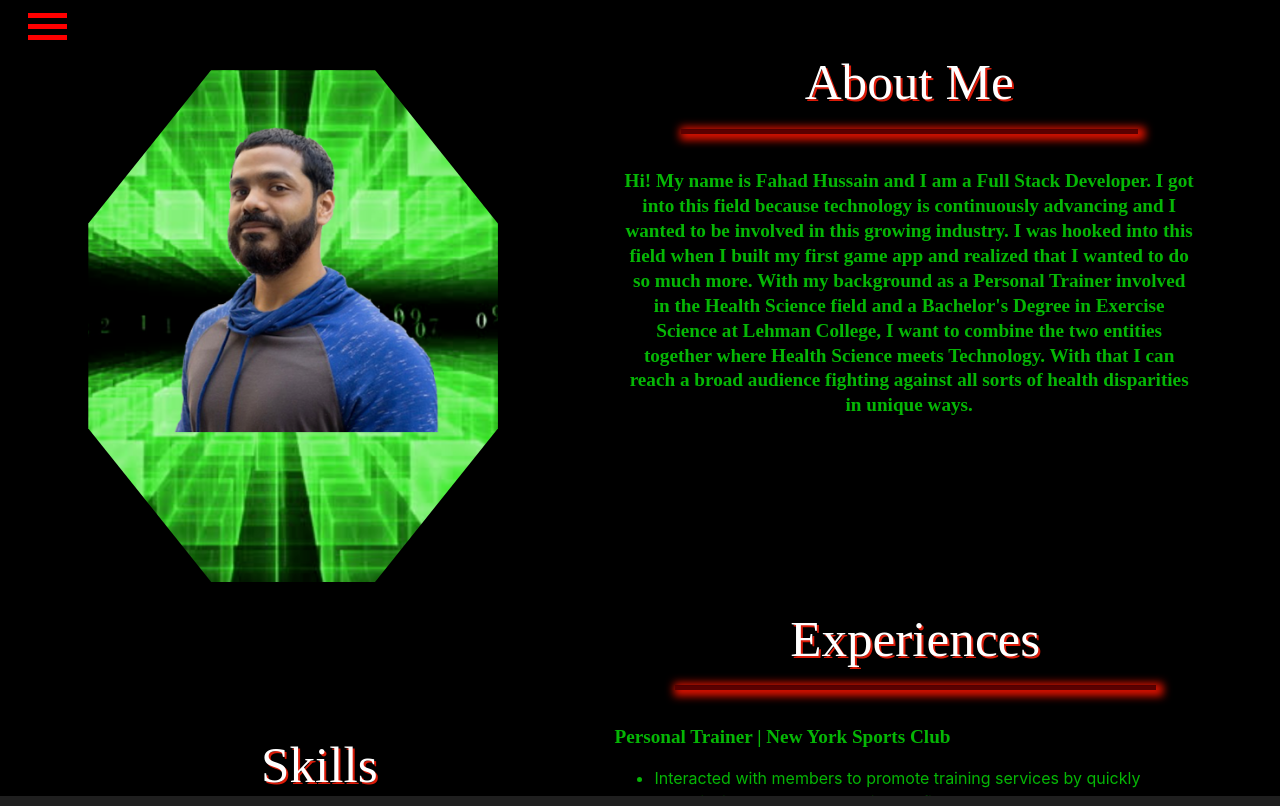
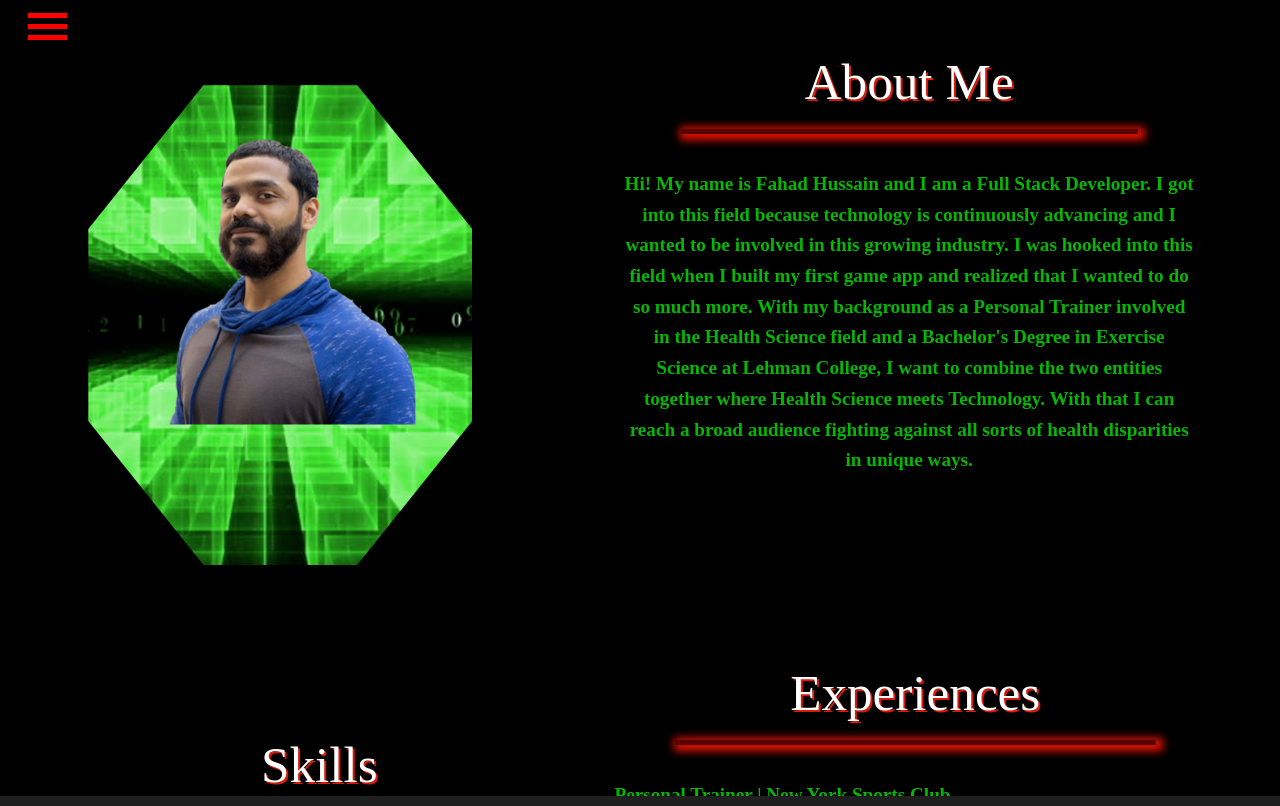
Before and after one commit to sfahadh/Responsive_Portfolio, a React (Create React App) app: page /about-me in a window 1280 px wide. Built offline with nearby package versions, Linux system fonts and the light colour scheme; a web font is replaced by a local one.

Commit message:
aligned picture with about me text

```diff
--- a/src/components/AboutMe/AboutMe.css
+++ b/src/components/AboutMe/AboutMe.css
@@ -1,94 +1,27 @@
+.about-me-page {
+    background-color: black;
+}
+
 #about-image {
     clip-path: polygon(30% 0%, 70% 0%, 100% 30%, 100% 70%, 70% 100%, 30% 100%, 0% 70%, 0% 30%);
-    width: 32vw;
-    height: 64vh;
+    width: 30vw;
+    height: 60vh;
     background-image: url("../../Images/me.png");
     background-size: cover;
     background-position: center;
 }
 
-/* .indeed, .facebook, .instagram, .github {
-    width: 240px;
-    height: 270px;
-    clip-path: polygon(33% 31%, 69% 32%, 84% 45%, 51% 76%, 17% 44%);
-    background-image: url("../../Images/ruby.png");
-    background-size: 100% 100%;
-} */
-
-/* .indeed {
-    transform: rotate(-80deg) translateX(354px) translateY(-172px);
-}
-
-.instagram {
-    transform: rotate(-175deg) translateX(33px) translateY(769px);
-}
-
-.facebook {
-    transform: rotate(78deg) translateX(-37vw) translateY(-65vh);
-}
-
-.github {
-    transform: rotate(-188deg) translateX(-420px) translateY(1016px);
-} */
-
 .whole-image {
-    margin-top: 70px;
+    margin-top: 7%;
     margin-left: 2%;
     display: inline-block;
     position: relative;
 }
 
 .about-me-info {
-    margin-right: 7%;
-    margin-left: 6%;
+    margin: 0 7%;
     width: 47%;
 }
-
-.about-me-page {
-    background-color: black;
-}
-
-/* .indeed h1, .facebook h1 {
-    color: rgba(6, 207, 6, 0.877);
-    text-shadow: 5px 3px black !important;
-    font-weight: 800 !important;
-    text-align: center;
-    position: relative;
-    left: 10px;
-    top: 100px;
-    font-size: 3em !important;
-    font-family: 'Kurale', serif !important;
-} */
-/*
-.indeed h1 {
-    transform: rotate(80deg);
-} */
-
-/* .facebook h1 {
-    transform: rotate(-80deg);
-    top: 105px;
-    left: -5px;
-}
-
-.instagram h1, .github h1 {
-    text-shadow: 5px 3px black !important;
-    font-weight: 800 !important;
-    text-align: center;
-    position: relative;
-    left: 12px;
-    top: 108px;
-    font-size: 3em !important;
-    transform: rotate(180deg);
-}
-
-.instagram h1 {
-    transform: rotate(170deg);
-}
-
-.github h1 {
-    transform: rotate(185deg);
-    left: 6px;
-} */
 
 .about-me-page h1 {
     font-size: 4vw;
@@ -100,7 +33,7 @@
 }
 
 .experiences h1 {
-    margin-top: 3%;
+    margin-top: 12%;
 }
 
 hr {
@@ -116,6 +49,7 @@ hr {
     line-height: 1.3em;
     font-family: 'Kurale', serif;
     font-weight: 600;
+    line-height: 1.6em;
     color: rgba(6, 207, 6, 0.877);
 }
 
@@ -179,8 +113,10 @@ hr {
 }
 
 
-@media screen and (max-width: 1100px) {
-
+@media screen and (max-width: 1200px) {
+    .about-me-page {
+        background-color: white;
+    }
 }
 
 @media screen and (max-width: 600px) {
--- a/src/components/AboutMe/AboutMe.js
+++ b/src/components/AboutMe/AboutMe.js
@@ -9,10 +9,10 @@ function AboutMe() {
             <div className="image-about">
                 <div className="whole-image">
                     <div id="about-image"></div>
-                    <div className="indeed"></div>
+                    {/* <div className="indeed"></div>
                     <div className="facebook"></div>
                     <div className="instagram"></div>
-                    <div className="github"></div>
+                    <div className="github"></div> */}
                 </div>
 
                 <div className="about-me-info">
```
